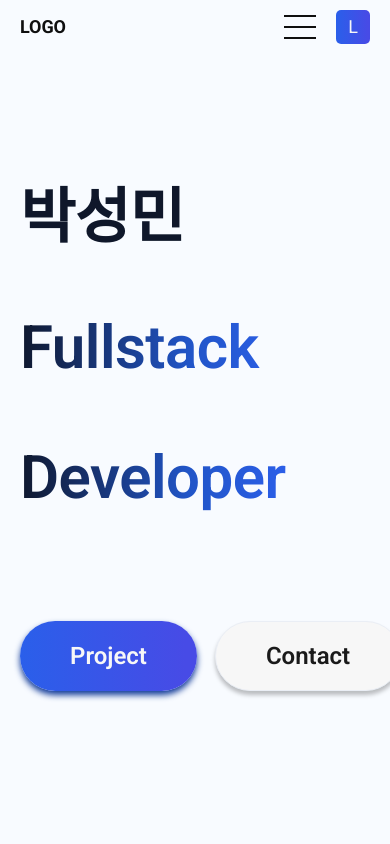
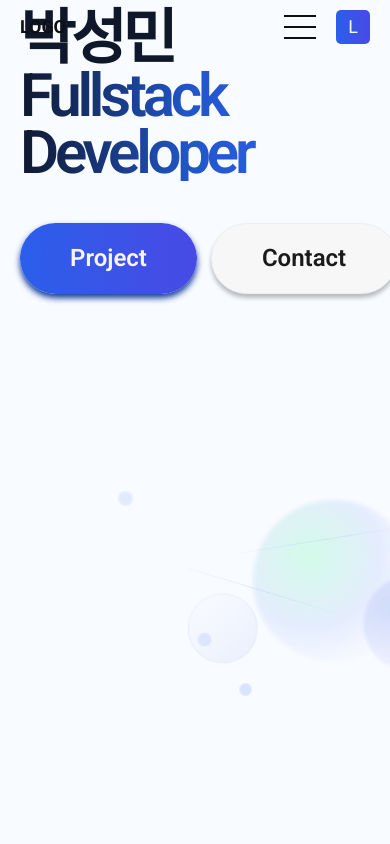
Before and after one commit to SeongMin-089/psm-portfolio, a React (Vite) app: page / in a window 390 px wide. Shown: the top 844 px of the page. Built offline with nearby package versions, Linux system fonts and the light colour scheme; no server answers.

Commit message:
anime update

```diff
--- a/package.json
+++ b/package.json
@@ -11,6 +11,7 @@
   },
   "dependencies": {
     "axios": "^1.11.0",
+    "gsap": "^3.15.0",
     "react": "^19.1.1",
     "react-dom": "^19.1.1",
     "react-icons": "^5.5.0",
--- a/src/components/home/Hero.jsx
+++ b/src/components/home/Hero.jsx
@@ -1,24 +1,97 @@
-import React from 'react'
-import "./styles/Hero.scss"
+import React, { useEffect, useRef } from 'react'
+import gsap from 'gsap'
+import './styles/Hero.scss'
+
 const Hero = () => {
+  const visualRef = useRef(null)
+
+  useEffect(() => {
+    const ctx = gsap.context(() => {
+      gsap.to('.orb-1', {
+        x: 18,
+        y: -16,
+        scale: 1.04,
+        duration: 4,
+        repeat: -1,
+        yoyo: true,
+        ease: 'sine.inOut',
+      })
+
+      gsap.to('.orb-2', {
+        x: -14,
+        y: 18,
+        scale: 0.96,
+        duration: 4.6,
+        repeat: -1,
+        yoyo: true,
+        ease: 'sine.inOut',
+      })
+
+      gsap.to('.orb-3', {
+        x: 10,
+        y: 12,
+        rotate: 8,
+        duration: 5.2,
+        repeat: -1,
+        yoyo: true,
+        ease: 'sine.inOut',
+      })
+
+      gsap.to('.hero-dot', {
+        opacity: 0.35,
+        scale: 1.6,
+        duration: 1.4,
+        repeat: -1,
+        yoyo: true,
+        stagger: 0.22,
+        ease: 'sine.inOut',
+      })
+
+      gsap.to('.hero-line', {
+        y: -8,
+        rotate: 2,
+        duration: 4.2,
+        repeat: -1,
+        yoyo: true,
+        stagger: 0.3,
+        ease: 'sine.inOut',
+      })
+    }, visualRef)
+
+    return () => ctx.revert()
+  }, [])
+
   return (
-    <div className='inner hero-inner'>
+    <div className="inner hero-inner">
+      <div className="hero-content">
         <h1 className="tit">
-        <span>
-          박성민
-        </span>
-        <span className="gradient-text">
-          Fullstack Developer
-        </span>
+          <span>박성민</span>
+          <span className="gradient-text">Fullstack Developer</span>
         </h1>
+
         <p className="txt">
           사용자 경험과 시스템 구조를 함께 고민하는 개발자입니다. <br />
-        React와 Spring Boot 기반으로  실제 서비스 흐름을  설계하고 구현합니다.
+          React와 Spring Boot 기반으로 실제 서비스 흐름을 설계하고 구현합니다.
         </p>
+
         <div className="btn-wrap">
-      <button className='button-pr'>Project</button>
-      <button className='button-wh'>Contact</button>
+          <button className="button-pr">Project</button>
+          <button className="button-wh">Contact</button>
+        </div>
+      </div>
 
+      <div className="hero-visual" ref={visualRef} aria-hidden="true">
+        <div className="hero-orb orb-1"></div>
+        <div className="hero-orb orb-2"></div>
+        <div className="hero-orb orb-3"></div>
+
+        <span className="hero-dot dot-1"></span>
+        <span className="hero-dot dot-2"></span>
+        <span className="hero-dot dot-3"></span>
+        <span className="hero-dot dot-4"></span>
+
+        <span className="hero-line line-1"></span>
+        <span className="hero-line line-2"></span>
       </div>
     </div>
   )
--- a/src/components/home/styles/Hero.scss
+++ b/src/components/home/styles/Hero.scss
@@ -1,13 +1,134 @@
 .inner.hero-inner {
   display: flex;
-  flex-direction: column;
-  justify-content: center;
-  gap: 20px;
+  align-items: center;
+  justify-content: space-between;
+  gap: 6rem;
   height: 100vh;
+  overflow: hidden;
+
+  .hero-content {
+    flex: 0 0 62%;
+    position: relative;
+    z-index: 2;
+  }
+
+  .hero-visual {
+    flex: 0 0 34%;
+    position: relative;
+    height: clamp(32rem, 36vw, 56rem);
+    pointer-events: none;
+    z-index: 1;
+  }
+
+  .hero-orb,
+  .hero-dot,
+  .hero-line {
+    position: absolute;
+    display: block;
+    will-change: transform, opacity;
+  }
+
+  .hero-orb {
+    border-radius: 50%;
+  }
+
+  .orb-1 {
+    width: clamp(16rem, 18vw, 28rem);
+    height: clamp(16rem, 18vw, 28rem);
+    right: 6rem;
+    top: 8rem;
+    background: radial-gradient(
+      circle at 35% 35%,
+      rgba(71, 255, 151, 0.75),
+      rgba(42, 95, 234, 0.32) 48%,
+      rgba(42, 95, 234, 0.06) 72%
+    );
+    filter: blur(0.2rem);
+  }
+
+  .orb-2 {
+    width: clamp(10rem, 12vw, 18rem);
+    height: clamp(10rem, 12vw, 18rem);
+    right: 0;
+    bottom: 8rem;
+    background: radial-gradient(
+      circle at 35% 35%,
+      rgba(42, 95, 234, 0.65),
+      rgba(71, 75, 230, 0.28) 55%,
+      rgba(71, 75, 230, 0.04) 75%
+    );
+    filter: blur(0.15rem);
+  }
+
+  .orb-3 {
+    width: clamp(7rem, 7vw, 12rem);
+    height: clamp(7rem, 7vw, 12rem);
+    left: 3rem;
+    top: 50%;
+    background: linear-gradient(
+      135deg,
+      rgba(255, 255, 255, 0.82),
+      rgba(42, 95, 234, 0.24)
+    );
+    border: 0.1rem solid rgba(42, 95, 234, 0.22);
+    backdrop-filter: blur(1rem);
+  }
+
+  .hero-dot {
+    width: 0.9rem;
+    height: 0.9rem;
+    border-radius: 50%;
+    background: #2a5fea;
+    opacity: 0.8;
+  }
+
+  .dot-1 {
+    right: 34rem;
+    top: 7rem;
+  }
+
+  .dot-2 {
+    right: 4rem;
+    top: 6rem;
+  }
+
+  .dot-3 {
+    left: 5rem;
+    bottom: 10rem;
+  }
+
+  .dot-4 {
+    right: 22rem;
+    bottom: 5rem;
+  }
+
+  .hero-line {
+    width: 18rem;
+    height: 0.1rem;
+    background: linear-gradient(
+      90deg,
+      transparent,
+      rgba(42, 95, 234, 0.5),
+      transparent
+    );
+    transform-origin: center;
+  }
+
+  .line-1 {
+    right: 6rem;
+    top: 12rem;
+    transform: rotate(-22deg);
+  }
+
+  .line-2 {
+    left: 2rem;
+    bottom: 15rem;
+    transform: rotate(28deg);
+  }
 
   h1.tit {
-    letter-spacing: -7%;
-    line-height: 13rem;
+    letter-spacing: -0.07em;
+    line-height: 0.95;
   }
 
   .gradient-text {
@@ -26,32 +147,60 @@
   }
 
   p.txt {
-    // position: absolute;
-    font-size: 2.8rem;
-    line-height: 5rem;
+    margin-top: 2.8rem;
+    max-width: 76rem;
+    font-size: 2.4rem;
+    line-height: 1.65;
     text-align: left;
-    right: 2rem;
-    bottom: 10rem;
+  }
 
-    @media screen and (max-width: 599px) {
+  .btn-wrap {
+    margin-top: 4.2rem;
+    display: flex;
+    gap: 1.4rem;
+  }
+
+  @media screen and (max-width: 1024px) {
+    gap: 3rem;
+
+    .hero-content {
+      flex: 0 0 66%;
+    }
+
+    .hero-visual {
+      flex: 0 0 30%;
+      opacity: 0.75;
+    }
+  }
+
+  @media screen and (max-width: 768px) {
+    position: relative;
+    display: block;
+
+    .hero-content {
+      width: 100%;
+    }
+
+    .hero-visual {
+      position: absolute;
+      width: 32rem;
+      height: 32rem;
+      right: -8rem;
+      bottom: 10rem;
+      opacity: 0.28;
+    }
+  }
+
+  @media screen and (max-width: 599px) {
+    p.txt {
       font-size: 1.6rem;
-      // width:50%;
+      line-height: 3rem;
     }
-    @media screen and (max-width: 399px) {
+  }
+
+  @media screen and (max-width: 399px) {
+    p.txt {
       display: none;
     }
   }
-
-  .btn-wrap {
-    margin-top: 5.8rem;
-    display: flex;
-    gap: 1.8rem;
-  }
-
-  .arrow {
-    position: absolute;
-    bottom: 3rem;
-    left: calc(50% - 1.5rem);
-    animation: up 1s infinite alternate ease-in-out;
-  }
 }
```
Also changed, not shown: public/img/anime.svg (added), 1 other file (tests, documents, lock files or other folders). Lines whose indentation alone changed are shown as unchanged.
